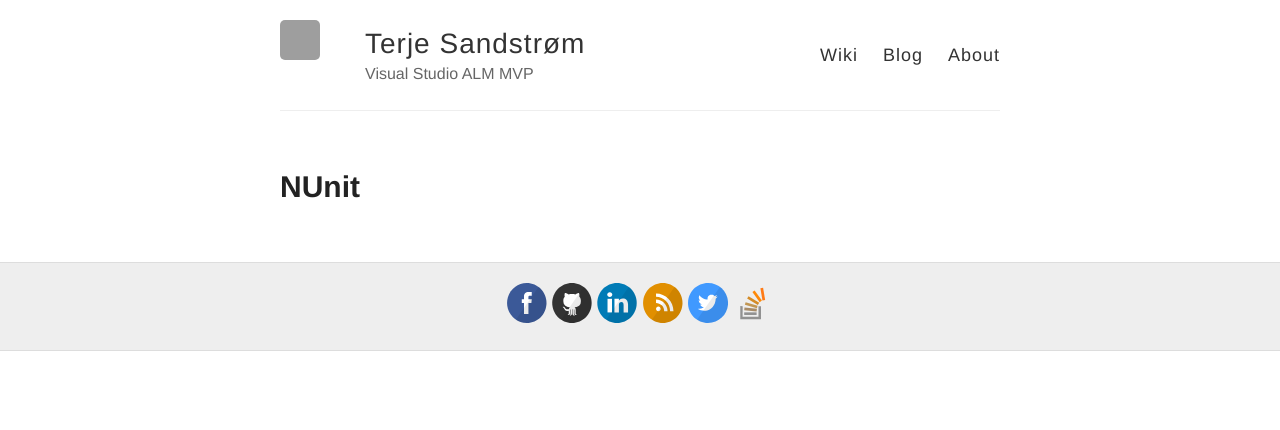
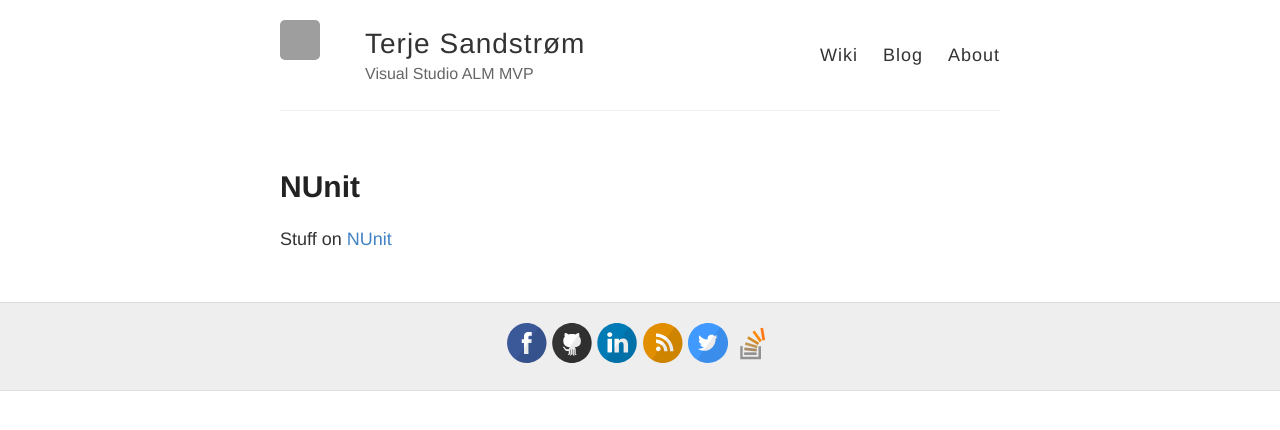
Before and after one commit to terjesandstrom/terjesandstrom.github.io, a Jekyll site: the page built from wiki/nunit.md, in a window 1280 px wide. Shown: the top 430 px of the page. Built offline with Jekyll 4.4.1, drawn with Linux system fonts in a browser that asks for light colours; Markdown is read by kramdown in place of the engine named in the settings; grey boxes are pictures that could not be loaded.

Commit message:
Added nunit text

```diff
--- a/wiki/nunit.md
+++ b/wiki/nunit.md
@@ -3,3 +3,5 @@ layout: page
 title: NUnit
 category: wiki
 ---
+
+Stuff on [NUnit](http://github.com/nunit)
```
